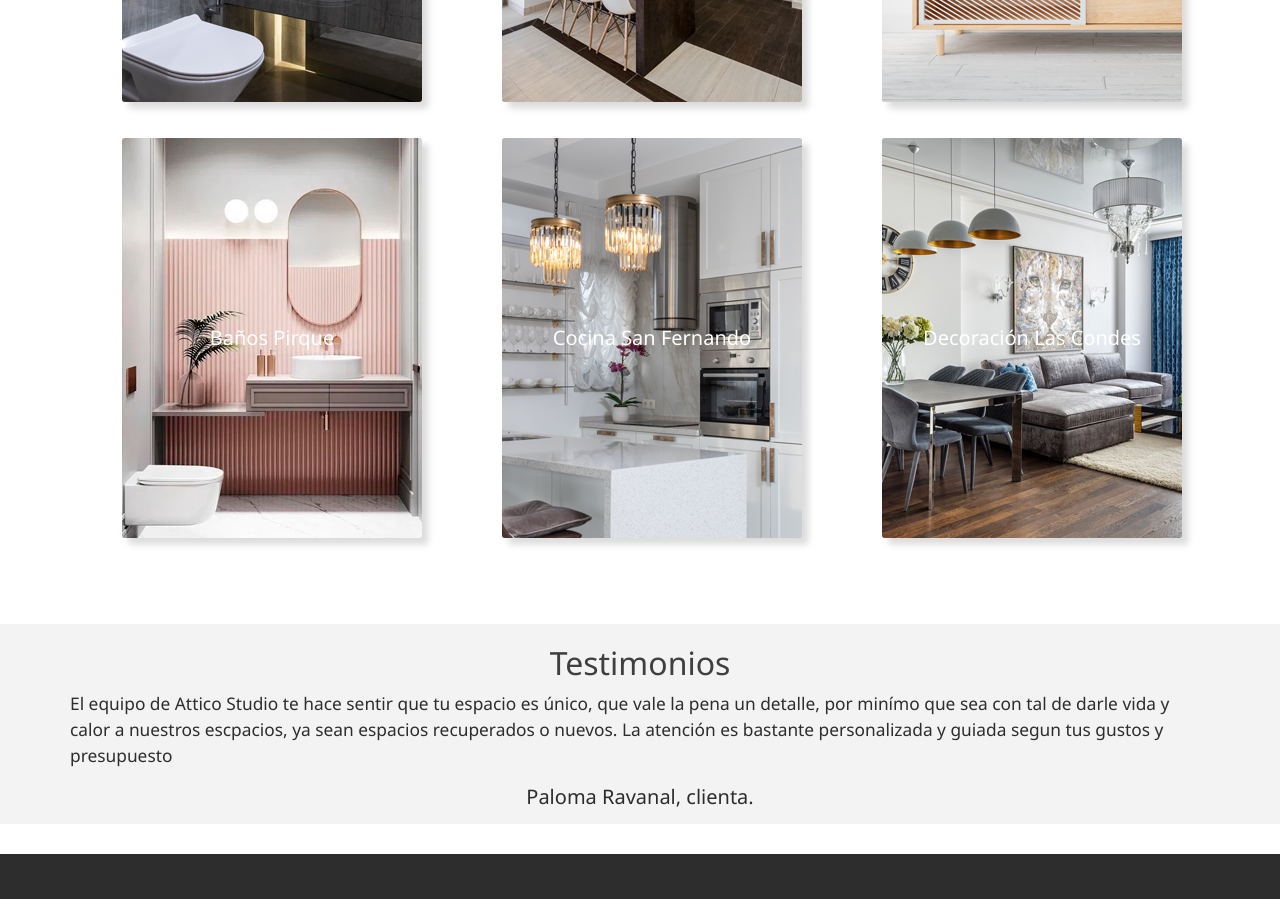
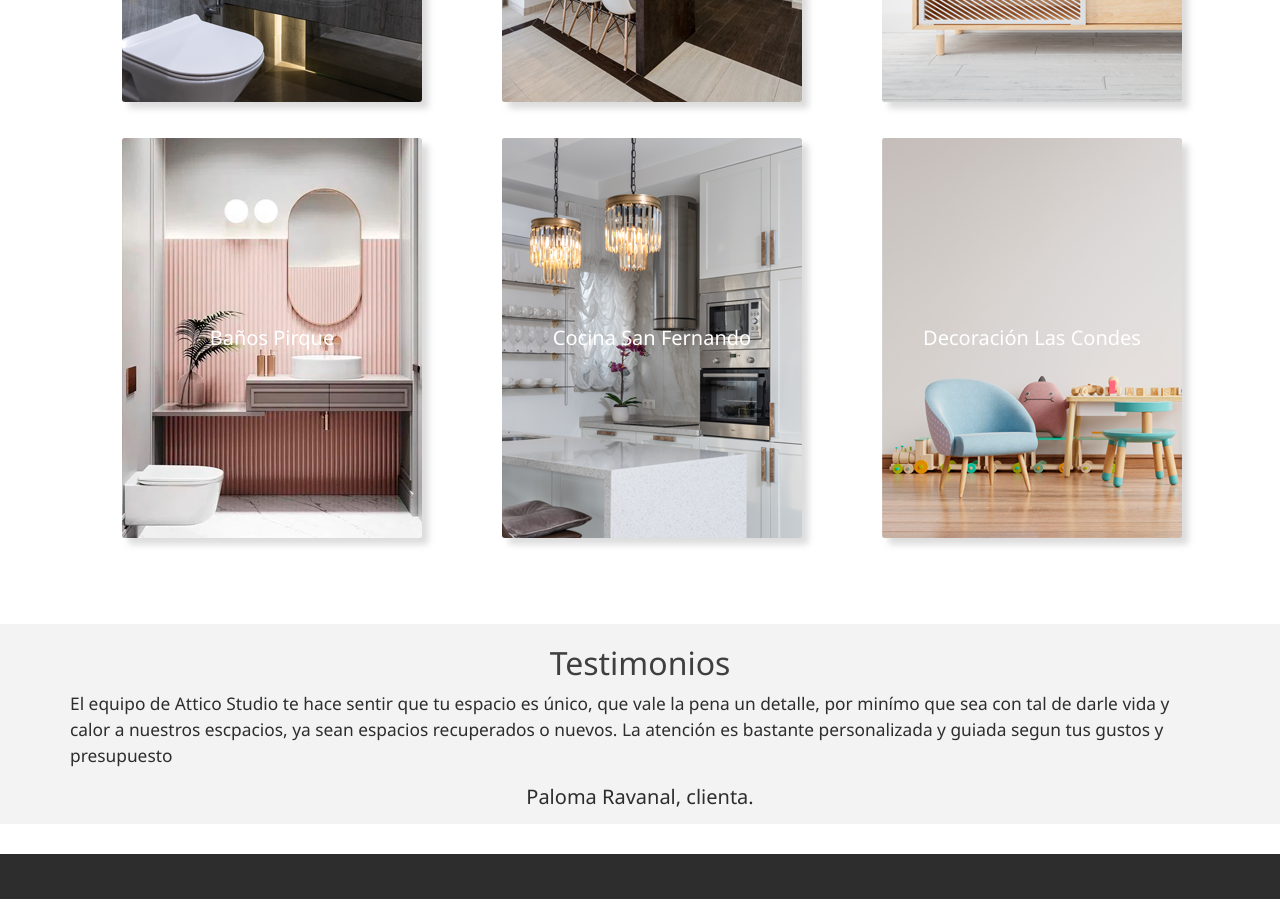
Before and after one commit to PaulaValenzuelaRavanal/Proyecto_DesarrolloWeb, a website: page views/proyectos.html in a window 1280 px wide. Shown: the part 1380-2279 px from the top of the page. Drawn offline with nearby package versions, Linux system fonts and the light colour scheme.

Commit message:
Cambié img en proyectos

```diff
--- a/views/proyectos.html
+++ b/views/proyectos.html
@@ -192,7 +192,7 @@
 
     <div class="prob col-lg-4 col-md-6 col-xs-12 marginImgPro grid">
       <figure class="effect-sadie">
-        <img class="img-fluid mx-auto d-block" src="../img/Galeria4.png" alt="">
+        <img class="img-fluid mx-auto d-block" src="../img/Galeria12.png" alt="">
       <figcaption>
         <h3>Decoración <span>Las Condes</span></h3>
         <p>Decoración para departamento nuevo en Las Condes</p>
```
